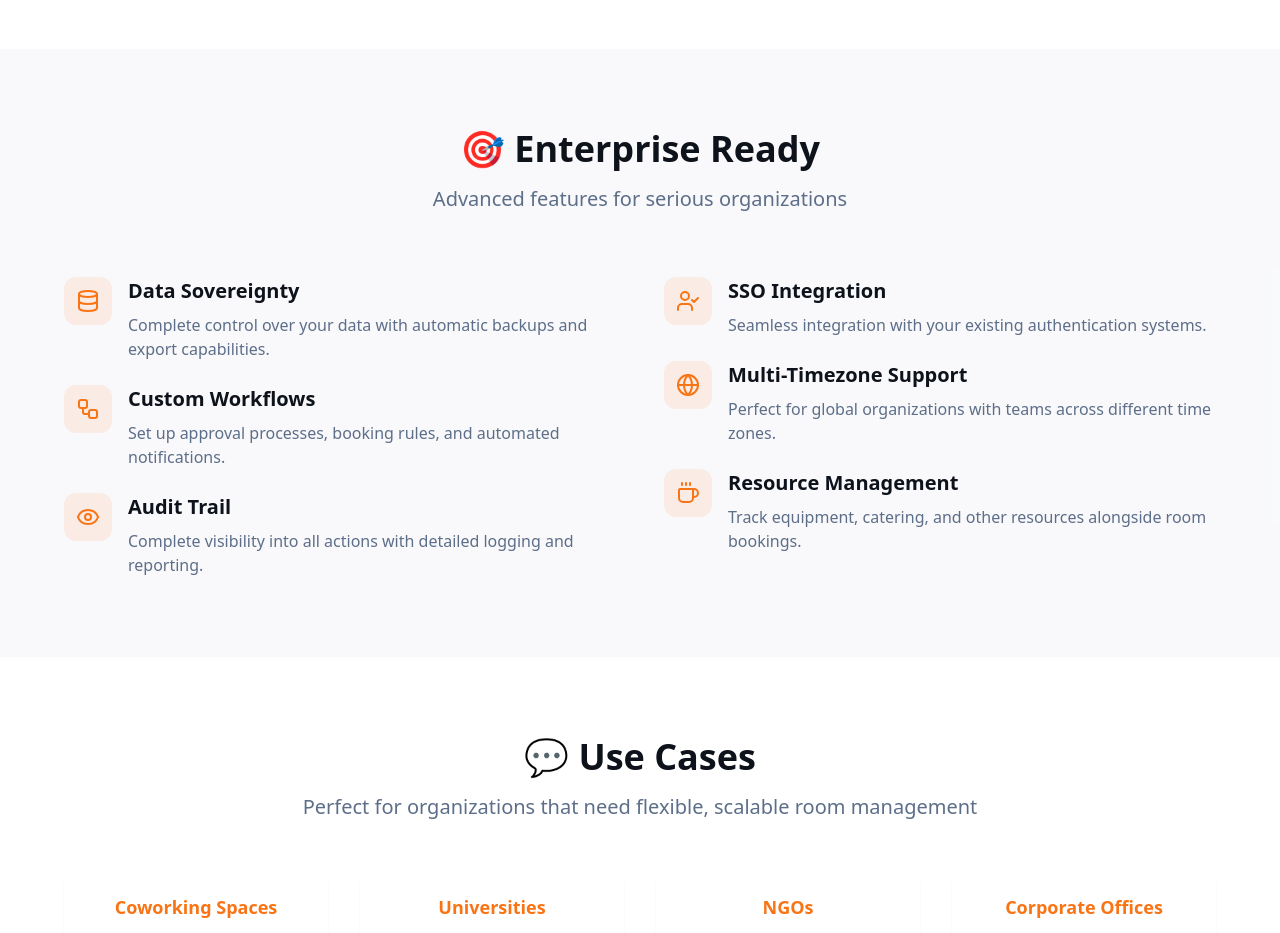
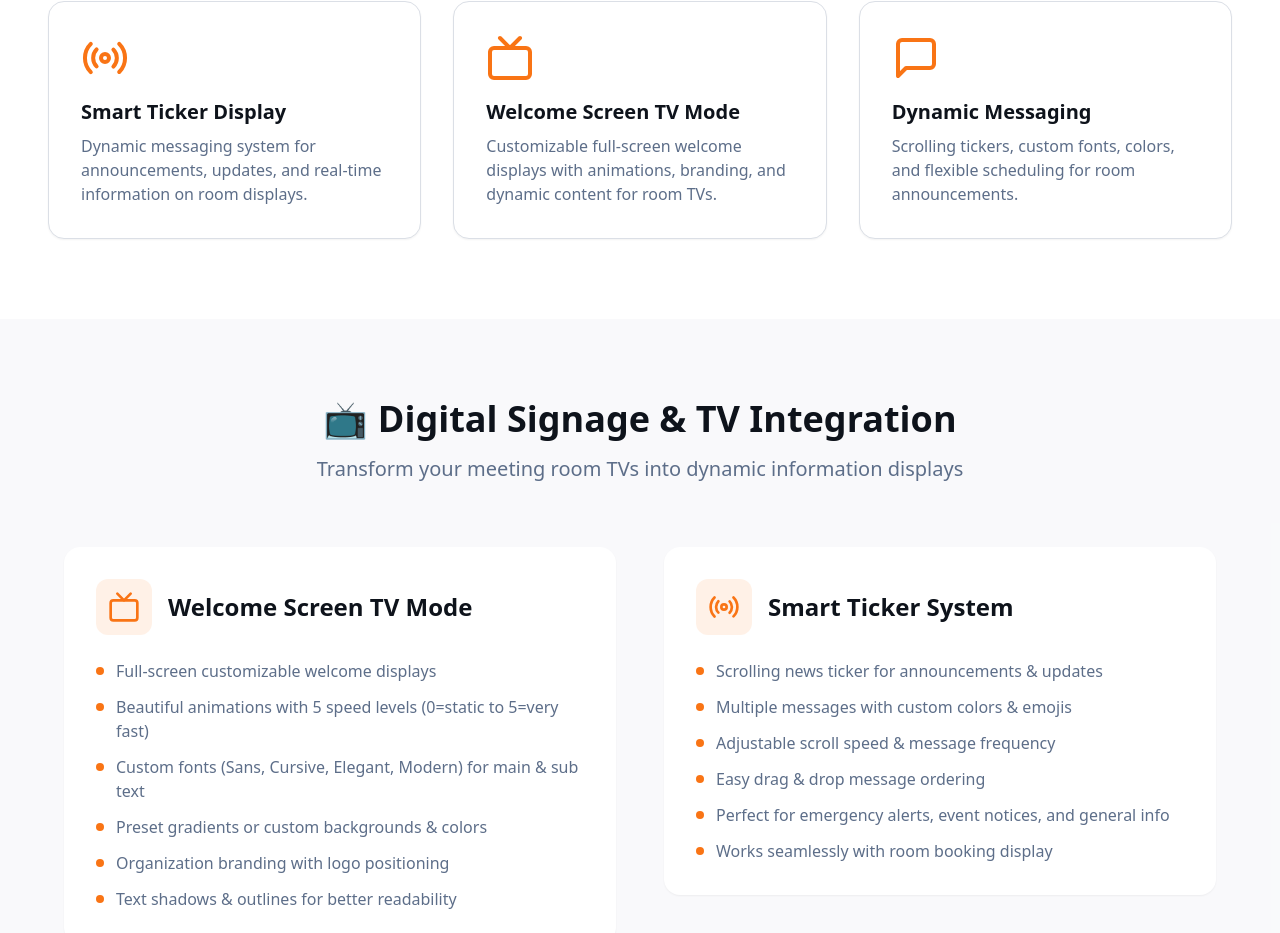
Before and after one commit to jaythekong/easyroom, a React (Vite) app: page / in a window 1280 px wide. Shown: the part 2272-3205 px from the top of the page. Built offline with nearby package versions, Linux system fonts and the light colour scheme.

Commit message:
Update landing page features
Update ticker and welcome screen features on the landing page.

```diff
--- a/src/pages/LandingPage.tsx
+++ b/src/pages/LandingPage.tsx
@@ -1,5 +1,5 @@
 import { Button } from "@/components/ui/button";
-import { Building, Calendar, Users, MapPin, ArrowRight, Star, Shield, Zap, BarChart3, Settings, Smartphone, MessageCircle, Globe, Lock, Clock, Bell, Eye, UserCheck, Workflow, Database, Palette, Monitor, Coffee, Wifi } from "lucide-react";
+import { Building, Calendar, Users, MapPin, ArrowRight, Star, Shield, Zap, BarChart3, Settings, Smartphone, MessageCircle, Globe, Lock, Clock, Bell, Eye, UserCheck, Workflow, Database, Palette, Monitor, Coffee, Wifi, Tv, MessageSquare, Radio } from "lucide-react";
 import { Link, useNavigate } from "react-router-dom";
 import { ThemeToggle } from "@/components/ThemeToggle";
 import { AppFooter } from "@/components/AppFooter";
@@ -159,6 +159,120 @@ const LandingPage = () => {
               <MessageCircle className="h-12 w-12 text-primary mb-4" />
               <h3 className="text-xl font-semibold mb-2">Telegram Integration</h3>
               <p className="text-muted-foreground">Connect your bot for instant notifications and booking management via Telegram.</p>
+            </div>
+
+            <div className="bg-background p-8 rounded-2xl shadow-sm border">
+              <Radio className="h-12 w-12 text-primary mb-4" />
+              <h3 className="text-xl font-semibold mb-2">Smart Ticker Display</h3>
+              <p className="text-muted-foreground">Dynamic messaging system for announcements, updates, and real-time information on room displays.</p>
+            </div>
+
+            <div className="bg-background p-8 rounded-2xl shadow-sm border">
+              <Tv className="h-12 w-12 text-primary mb-4" />
+              <h3 className="text-xl font-semibold mb-2">Welcome Screen TV Mode</h3>
+              <p className="text-muted-foreground">Customizable full-screen welcome displays with animations, branding, and dynamic content for room TVs.</p>
+            </div>
+
+            <div className="bg-background p-8 rounded-2xl shadow-sm border">
+              <MessageSquare className="h-12 w-12 text-primary mb-4" />
+              <h3 className="text-xl font-semibold mb-2">Dynamic Messaging</h3>
+              <p className="text-muted-foreground">Scrolling tickers, custom fonts, colors, and flexible scheduling for room announcements.</p>
+            </div>
+          </div>
+        </div>
+      </section>
+
+      {/* Digital Signage Features */}
+      <section className="py-20 px-4 bg-muted/50">
+        <div className="container mx-auto">
+          <div className="text-center mb-16">
+            <h2 className="text-4xl font-bold mb-4">📺 Digital Signage & TV Integration</h2>
+            <p className="text-xl text-muted-foreground">Transform your meeting room TVs into dynamic information displays</p>
+          </div>
+
+          <div className="grid md:grid-cols-2 gap-12 max-w-6xl mx-auto">
+            <div className="space-y-6">
+              <div className="bg-background p-8 rounded-2xl shadow-sm">
+                <div className="flex items-center gap-4 mb-6">
+                  <div className="bg-primary/10 p-3 rounded-lg">
+                    <Tv className="h-8 w-8 text-primary" />
+                  </div>
+                  <h3 className="text-2xl font-semibold">Welcome Screen TV Mode</h3>
+                </div>
+                <ul className="space-y-3 text-muted-foreground">
+                  <li className="flex items-start gap-3">
+                    <div className="w-2 h-2 bg-primary rounded-full mt-2 flex-shrink-0"></div>
+                    <span>Full-screen customizable welcome displays</span>
+                  </li>
+                  <li className="flex items-start gap-3">
+                    <div className="w-2 h-2 bg-primary rounded-full mt-2 flex-shrink-0"></div>
+                    <span>Beautiful animations with 5 speed levels (0=static to 5=very fast)</span>
+                  </li>
+                  <li className="flex items-start gap-3">
+                    <div className="w-2 h-2 bg-primary rounded-full mt-2 flex-shrink-0"></div>
+                    <span>Custom fonts (Sans, Cursive, Elegant, Modern) for main & sub text</span>
+                  </li>
+                  <li className="flex items-start gap-3">
+                    <div className="w-2 h-2 bg-primary rounded-full mt-2 flex-shrink-0"></div>
+                    <span>Preset gradients or custom backgrounds & colors</span>
+                  </li>
+                  <li className="flex items-start gap-3">
+                    <div className="w-2 h-2 bg-primary rounded-full mt-2 flex-shrink-0"></div>
+                    <span>Organization branding with logo positioning</span>
+                  </li>
+                  <li className="flex items-start gap-3">
+                    <div className="w-2 h-2 bg-primary rounded-full mt-2 flex-shrink-0"></div>
+                    <span>Text shadows & outlines for better readability</span>
+                  </li>
+                </ul>
+              </div>
+            </div>
+
+            <div className="space-y-6">
+              <div className="bg-background p-8 rounded-2xl shadow-sm">
+                <div className="flex items-center gap-4 mb-6">
+                  <div className="bg-primary/10 p-3 rounded-lg">
+                    <Radio className="h-8 w-8 text-primary" />
+                  </div>
+                  <h3 className="text-2xl font-semibold">Smart Ticker System</h3>
+                </div>
+                <ul className="space-y-3 text-muted-foreground">
+                  <li className="flex items-start gap-3">
+                    <div className="w-2 h-2 bg-primary rounded-full mt-2 flex-shrink-0"></div>
+                    <span>Scrolling news ticker for announcements & updates</span>
+                  </li>
+                  <li className="flex items-start gap-3">
+                    <div className="w-2 h-2 bg-primary rounded-full mt-2 flex-shrink-0"></div>
+                    <span>Multiple messages with custom colors & emojis</span>
+                  </li>
+                  <li className="flex items-start gap-3">
+                    <div className="w-2 h-2 bg-primary rounded-full mt-2 flex-shrink-0"></div>
+                    <span>Adjustable scroll speed & message frequency</span>
+                  </li>
+                  <li className="flex items-start gap-3">
+                    <div className="w-2 h-2 bg-primary rounded-full mt-2 flex-shrink-0"></div>
+                    <span>Easy drag & drop message ordering</span>
+                  </li>
+                  <li className="flex items-start gap-3">
+                    <div className="w-2 h-2 bg-primary rounded-full mt-2 flex-shrink-0"></div>
+                    <span>Perfect for emergency alerts, event notices, and general info</span>
+                  </li>
+                  <li className="flex items-start gap-3">
+                    <div className="w-2 h-2 bg-primary rounded-full mt-2 flex-shrink-0"></div>
+                    <span>Works seamlessly with room booking display</span>
+                  </li>
+                </ul>
+              </div>
+            </div>
+          </div>
+
+          <div className="text-center mt-12">
+            <div className="bg-background p-8 rounded-2xl shadow-sm max-w-3xl mx-auto">
+              <h3 className="text-2xl font-semibold mb-4">Perfect for Modern Workplaces</h3>
+              <p className="text-muted-foreground text-lg">
+                Turn any TV or display into an engaging information hub. Keep your team informed with real-time updates,
+                beautiful welcome messages, and important announcements - all managed from your admin dashboard.
+              </p>
             </div>
           </div>
         </div>
```
